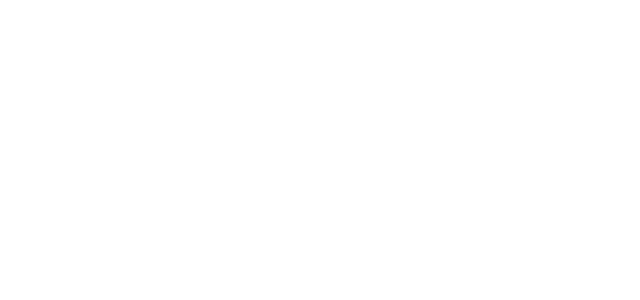
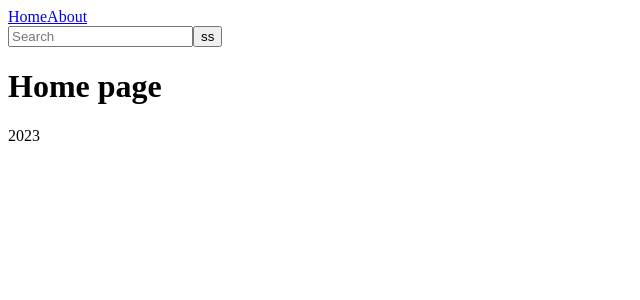
Before and after one commit to Alex962012/rsschool-react, a React (Vite) app in the folder react-ts-app/: page / in a window 1280 px wide. Shown: the top 300 px of the page, without its empty margins (0-640 px from the left). Built offline with nearby package versions, Linux system fonts and the light colour scheme.

Commit message:
feat: add structure and folder component and pages

```diff
--- a/react-ts-app/package.json
+++ b/react-ts-app/package.json
@@ -29,6 +29,7 @@
     "eslint-plugin-react": "^7.32.2",
     "jsdom": "^21.1.1",
     "prettier": "^2.8.4",
+    "react-router-dom": "^6.9.0",
     "typescript": "^4.9.3",
     "vite": "^4.2.0",
     "vitest": "^0.29.3"
--- a/react-ts-app/src/App.tsx
+++ b/react-ts-app/src/App.tsx
@@ -1,16 +1,28 @@
-import React from 'react'
-import { useState } from 'react'
+import React from "react";
+import { HashRouter, Route, Routes } from "react-router-dom";
+import Home from "./pages/Home";
+import NotFound from "./pages/NotFound";
+import About from "./pages/About";
 
-
-function App() {
-  const [count, setCount] = useState(0)
-
+import Layout from "./component/Layout";
+export function App() {
   return (
-    <div className="App">
-
-
-    </div>
-  )
+    <>
+      <Routes>
+        <Route path="/" element={<Layout />}>
+          <Route index element={<Home />} />
+          <Route path="about" element={<About />} />
+          <Route path="*" element={<NotFound />} />
+        </Route>
+      </Routes>
+    </>
+  );
 }
 
-export default App
+export function WrappedApp() {
+  return (
+    <HashRouter>
+      <App />
+    </HashRouter>
+  );
+}
--- /dev/null
+++ b/react-ts-app/src/component/Header.tsx
@@ -0,0 +1,12 @@
+import React from "react";
+import { NavLink } from "react-router-dom";
+
+function Header() {
+  return (
+    <header>
+      <NavLink to="/">Home</NavLink>
+      <NavLink to="/about">About</NavLink>
+    </header>
+  );
+}
+export default Header;
--- /dev/null
+++ b/react-ts-app/src/component/Layout.tsx
@@ -0,0 +1,15 @@
+import React from "react";
+import { Outlet } from "react-router-dom";
+import Header from "./Header";
+
+function Layout() {
+  return (
+    <>
+      <Header />
+      <Outlet />
+      <footer>2023</footer>
+    </>
+  );
+}
+
+export default Layout;
--- /dev/null
+++ b/react-ts-app/src/component/SearchBar.tsx
@@ -0,0 +1,18 @@
+import React from "react";
+
+class SearchBar extends React.Component {
+  render() {
+    return (
+      <div>
+        <div>
+          <input type="text" placeholder="Search" />
+          <button type="submit">
+            ss
+          </button>
+        </div>
+      </div>
+    );
+  }
+}
+
+export default SearchBar;
--- a/react-ts-app/src/main.tsx
+++ b/react-ts-app/src/main.tsx
@@ -1,10 +1,10 @@
-import React from 'react'
-import ReactDOM from 'react-dom/client'
-import App from './App'
+import React from "react";
+import ReactDOM from "react-dom/client";
+import { WrappedApp } from "./App";
 
 
-ReactDOM.createRoot(document.getElementById('root') as HTMLElement).render(
+ReactDOM.createRoot(document.getElementById("root") as HTMLElement).render(
   <React.StrictMode>
-    <App />
-  </React.StrictMode>,
-)
+    <WrappedApp />
+  </React.StrictMode>
+);
--- /dev/null
+++ b/react-ts-app/src/pages/About.tsx
@@ -0,0 +1,6 @@
+import React from "react";
+
+function About() {
+  return <h1>About</h1>;
+}
+export default About;
--- /dev/null
+++ b/react-ts-app/src/pages/Home.tsx
@@ -0,0 +1,11 @@
+import React from "react";
+import SearchBar from "../component/SearchBar";
+function Home() {
+  return (
+    <>
+      <SearchBar />
+      <h1>Home page</h1>
+    </>
+  );
+}
+export default Home;
--- /dev/null
+++ b/react-ts-app/src/pages/NotFound.tsx
@@ -0,0 +1,12 @@
+import React from "react";
+import { Link } from "react-router-dom";
+
+function NotFound() {
+  return (
+    <>
+      <h1>404 Error Not Found</h1>
+      <Link to="/">GO HOME</Link>
+    </>
+  );
+}
+export default NotFound;
```
Also changed, not shown: 2 other files (tests, documents, lock files or other folders).
